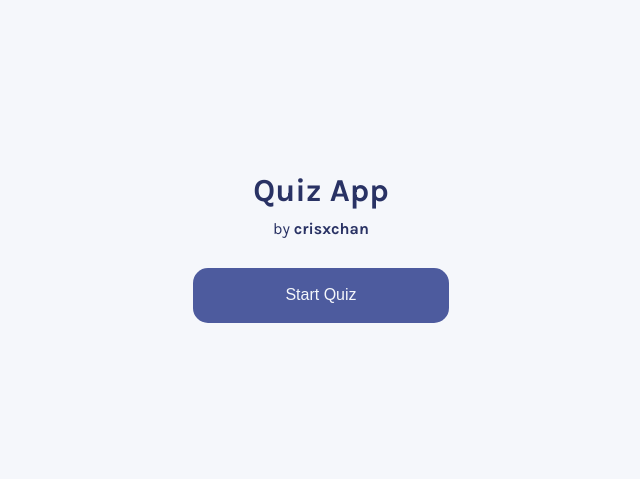
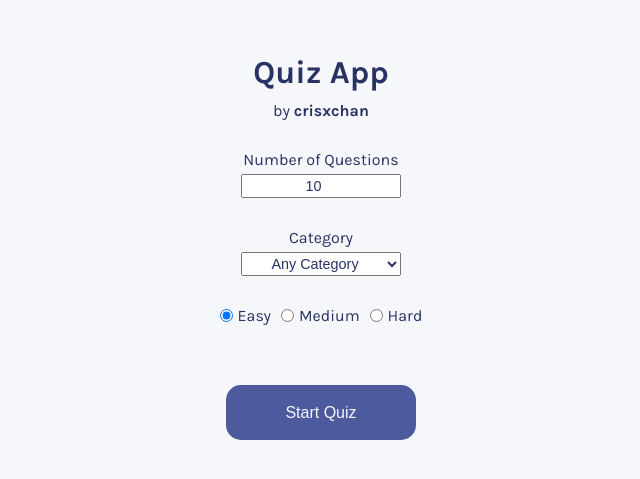
Before and after one commit to crisxchan/quiz-app, a React (Create React App) app: page / in a window 1280 px wide. Shown: the part 153-632 px from the top of the page, without its empty margins (319-959 px from the left). Built offline with nearby package versions, Linux system fonts and the light colour scheme.

Commit message:
Complete initial view w form data configuration

```diff
--- a/src/App.js
+++ b/src/App.js
@@ -1,10 +1,42 @@
+
+import { useState } from 'react';
 import InitialView from './components/InitialView';
+import QuestionsView from './components/QuestionsView';
 import './styles/App.css';
 
 function App() {
+  const [isInitialView, setIsInitialView] = useState(true)
+  const [formData, setFormData] = useState(
+    {
+        numQfQuestions: "10",
+        category: "any",
+        difficulty: "easy"
+    }
+  )
+
+  function handleChange(event) {
+    const {name, value} = event.target
+    setFormData(prevFormData => ({
+        ...prevFormData,
+        [name]: value
+    }))
+  }
+
+  function handleSubmit(event) {
+    event.preventDefault()
+    setIsInitialView(prevIsInitialView => !prevIsInitialView)
+  }
+
   return (
     <div className="App">
-      <InitialView />
+      {isInitialView
+        ? <InitialView
+            formData={formData}
+            handleChange={handleChange}
+            handleSubmit={handleSubmit}
+          />
+        : <QuestionsView />
+      }
     </div>
   );
 }
--- a/src/components/InitialView.jsx
+++ b/src/components/InitialView.jsx
@@ -1,11 +1,78 @@
 import '../styles/initialView.css'
 
-export default function InitialView() {
+export default function InitialView(props) {
     return (
         <div id="initial-view">
             <h1>Quiz App</h1>
             <p>by <strong>crisxchan</strong></p>
-            <button>Start Quiz</button>
+
+            <form onSubmit={props.handleSubmit}>
+                <div id="num-questions" className="input-not-radio">
+                    <label htmlFor="num-of-questions">Number of Questions</label>
+                    <input
+                        type="number"
+                        id="num-of-questions"
+                        name="numQfQuestions"
+                        min="1" max="50"
+                        value={props.formData.numQfQuestions}
+                        onChange={props.handleChange}
+                    />
+                </div>
+
+                <div id="select-category" className="input-not-radio">
+                    <label htmlFor="category">Category</label>
+                    <select
+                        id="category"
+                        name="category"
+                        value={props.formData.category}
+                        onChange={props.handleChange}
+                    >
+                        <option value="any">Any Category</option>
+                        <option value="9">General Knowledge</option>
+                        <option value="20">Mythology</option>
+                        <option value="21">Sports</option>
+                        <option value="23">History</option>
+                        <option value="27">Animals</option>
+                        <option value="18">Computers</option>
+                    </select>
+                </div>
+
+                <div id="radio-difficulty">
+                    <input
+                        type="radio"
+                        id="easy"
+                        name="difficulty"
+                        value="easy"
+                        checked={props.formData.difficulty === "easy"}
+                        onChange={props.handleChange}
+                    />
+                    <label htmlFor="unemployed">Easy</label>
+                    <br />
+
+                    <input
+                        type="radio"
+                        id="medium"
+                        name="difficulty"
+                        value="medium"
+                        checked={props.formData.difficulty === "medium"}
+                        onChange={props.handleChange}
+                    />
+                    <label htmlFor="part-time">Medium</label>
+                    <br />
+
+                    <input
+                        type="radio"
+                        id="hard"
+                        name="difficulty"
+                        value="hard"
+                        checked={props.formData.difficulty === "hard"}
+                        onChange={props.handleChange}
+                    />
+                    <label htmlFor="hard">Hard</label>
+                </div>
+
+                <button>Start Quiz</button>
+            </form>
         </div>
     )
 }
--- /dev/null
+++ b/src/components/QuestionsView.jsx
@@ -0,0 +1,8 @@
+
+export default function QuestionsView() {
+    return (
+        <div id="questions-view">
+            <h1>Questions here</h1>
+        </div>
+    )
+}
--- a/src/styles/initialView.css
+++ b/src/styles/initialView.css
@@ -16,7 +16,35 @@
     margin-top: 10px;
 }
 
-#initial-view > button {
+/* form */
+form {
+    display: flex;
+    flex-direction: column;
+    align-items: center;
+    gap: 30px;
+    margin-top: 30px;
+}
+
+.input-not-radio {
+    display: flex;
+    flex-direction: column;
+    align-items: center;
+    gap: 5px;
+}
+
+input[type=number], select {
+    text-align: center;
+    padding-block: 2px;
+    font-size: 0.9em;
+    width: 160px;
+}
+
+#radio-difficulty {
+    display: flex;
+    gap: 5px;
+}
+
+form > button {
     cursor: pointer;
     min-height: 55px;
     min-width: 190px;
```
